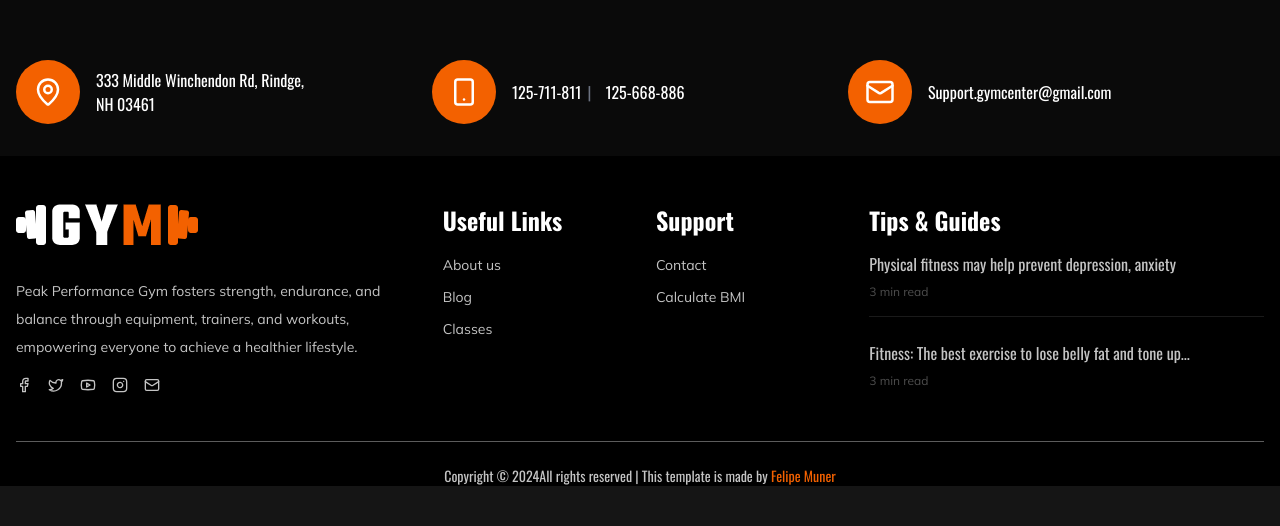
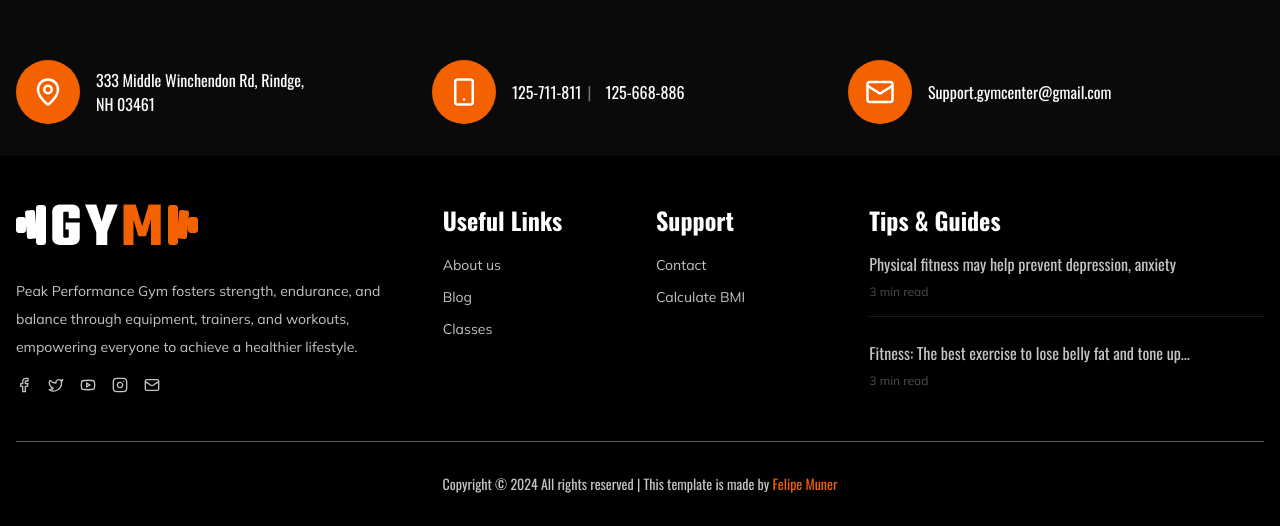
Before and after one commit to felipe-muner/podium-gym, a Next.js app: page / in a window 1280 px wide. Shown: the part 3522-4048 px from the top of the page. Before the commit the page ends 4008 px from the top, so only its background shows below. Built offline with nearby package versions, Linux system fonts and the light colour scheme.

Commit message:
feat: last details

```diff
--- a/components/Footer/Footer.tsx
+++ b/components/Footer/Footer.tsx
@@ -147,9 +147,9 @@ const Footer: React.FC = () => {
           {/* END ROW */}
 
           {/* COPYRIGHT SECTION */}
-          <div className="mt-12 border-t border-brand-gray-dark pt-6 text-center">
+          <div className="mt-12 py-8 border-t border-brand-gray-dark text-center">
             <p className="text-sm text-brand-gray-light">
-              Copyright &copy; {new Date().getFullYear()}
+              Copyright &copy; {new Date().getFullYear() + ' '}
               All rights reserved | This template is made by{" "}
               <Link
                 href="https://felipemuner.com/portfolio"
```
